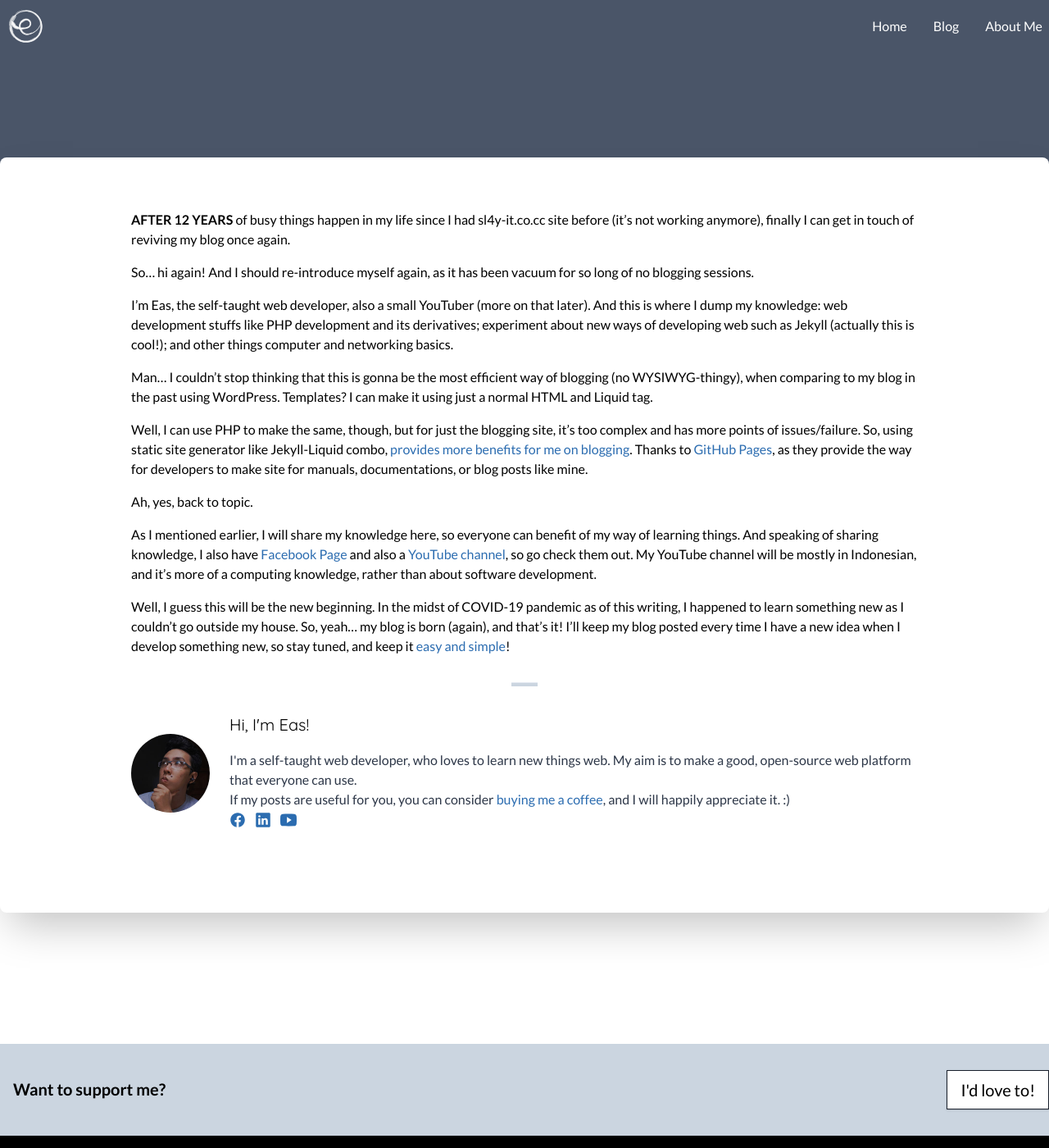
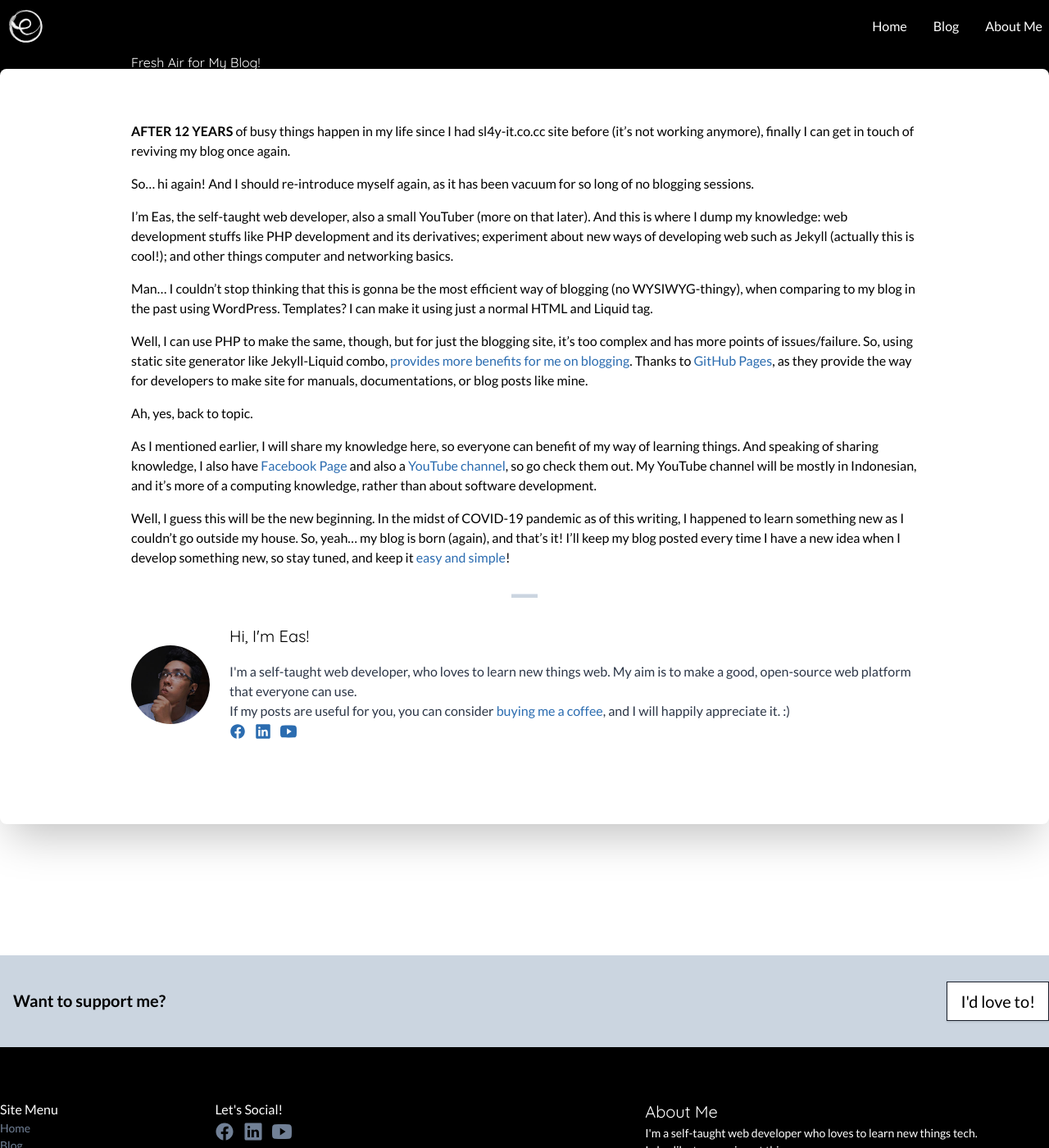
Before and after one commit to easterneas/eas-site_ghp, a Jekyll site: the page built from _posts/2020-4-10-fresh air.md, in a window 1280 px wide and 1400 px high. Shown: the whole window at 82% size. Built offline with Jekyll 4.4.1, drawn with Linux system fonts in a browser that asks for light colours; nearby versions of some CDN libraries; comment, search, counter and statistics services are not loaded.

Commit message:
add default header for post layout

```diff
--- a/_includes/head.styles.html
+++ b/_includes/head.styles.html
@@ -2,6 +2,7 @@
 <link rel="stylesheet" href="/{{ site.data.manifest['docs.css'] }}">
 
 <style>
+{% if page.header.enabled %}
 {% if page.header.image %}
 header .simpleParallax {
     {% if page.header.fullscreen %}
@@ -34,4 +35,5 @@ header div#content {
     background-image: #777;
     {% endif %}
 }
+{% endif %}
 </style>
--- a/_layouts/post.html
+++ b/_layouts/post.html
@@ -19,7 +19,25 @@
 
   {% include nav.html %}
 
+  {% if page.header.enabled %}
   {% include components/header.html %}
+  {% else %}
+    <header class="text-white bg-black pt-16">
+      <div class="container mx-auto text-white py-24 lg:py-32">
+        <div class="md:w-3/4 mx-auto">
+          <h1 class="text-5xl mb-2">
+            {{ page.title }}
+          </h1>
+          <h2 class="text-lg lg:text-2xl mb-4">
+            {{ page.description }}
+          </h2>
+          <h3 class="lg:text-xl mb-4">
+            {{ page.summary }}
+          </h3>
+        </div>
+      </div>
+    </header>
+  {% endif %}
 
   <main id="article" role="main">
     <div class="container">
```
